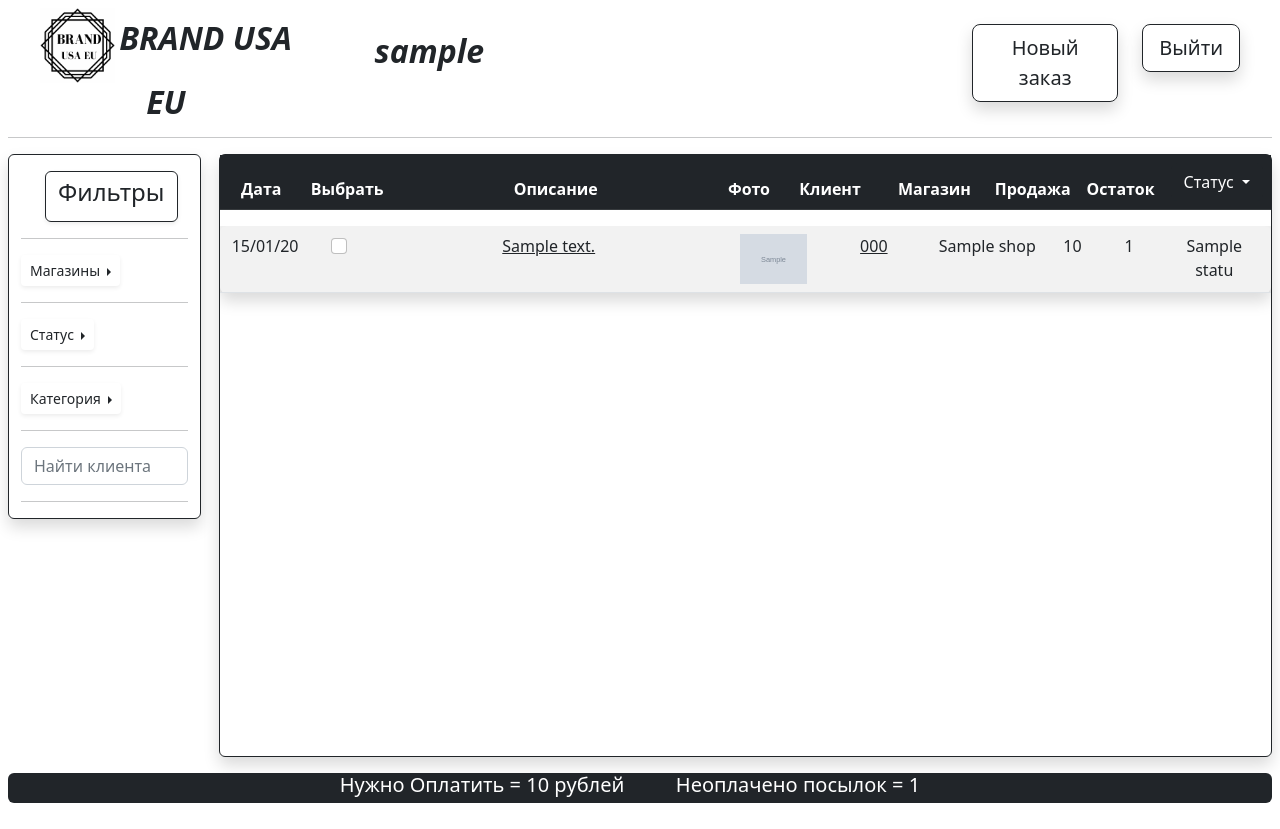
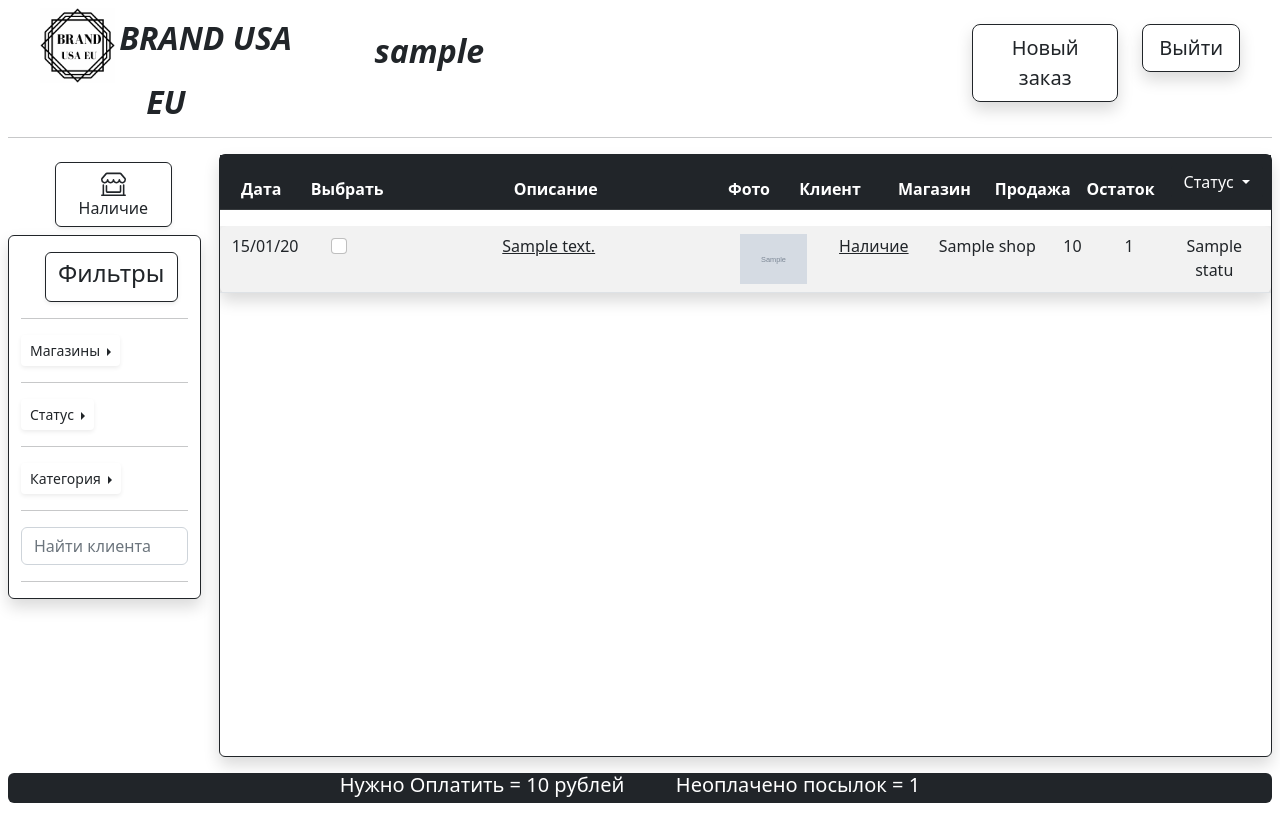
Before and after one commit to DanilZubarev/GBayer, a Django app: a page that uses GBayer/dashbord/templates/dashbord/am_dashbord.html in a window 1280 px wide. Run offline with Django 4.2, Linux system fonts and the light colour scheme; a user stored in the database is signed in; tables that the repository leaves empty hold one stand-in row (values such as "Sample post"); grey boxes marked "Sample" are stand-in pictures; lists and menus that the app fills with data are empty.

Commit message:
Вкладка наличее у менеджера

```diff
--- a/GBayer/base/templates/base/have.html
+++ b/GBayer/base/templates/base/have.html
@@ -5,7 +5,9 @@
     <div class="row">
         <div class="col-2"><h5>Уже в России</h5></div>
         <div class="col-6 offset-4">
+            {% if user.username in ceo %}
             <h5 class="p-1">Всего выкупленно на наличае {{total}} товаров на общую сумму {{sum_purchase_price}}р.</h5>
+            {% endif %}
         </div>
         <div class="row d-flex flex-row mx-5">
             {% for h in have %}
--- a/GBayer/dashbord/templates/dashbord/am_dashbord.html
+++ b/GBayer/dashbord/templates/dashbord/am_dashbord.html
@@ -5,6 +5,16 @@
     <div class="row">
         <div class="col-md-2">
             <div class="row">
+                <div class="col-md-8 my-2 mx-auto">
+                    <a href="{% url 'have' %}">
+                        <button class="btn btn-outline-dark shadow-sm">
+                            <svg xmlns="http://www.w3.org/2000/svg" width="25" height="25" fill="currentColor" class="bi bi-shop-window" viewBox="0 0 16 16">
+                                <path d="M2.97 1.35A1 1 0 0 1 3.73 1h8.54a1 1 0 0 1 .76.35l2.609 3.044A1.5 1.5 0 0 1 16 5.37v.255a2.375 2.375 0 0 1-4.25 1.458A2.371 2.371 0 0 1 9.875 8 2.37 2.37 0 0 1 8 7.083 2.37 2.37 0 0 1 6.125 8a2.37 2.37 0 0 1-1.875-.917A2.375 2.375 0 0 1 0 5.625V5.37a1.5 1.5 0 0 1 .361-.976l2.61-3.045zm1.78 4.275a1.375 1.375 0 0 0 2.75 0 .5.5 0 0 1 1 0 1.375 1.375 0 0 0 2.75 0 .5.5 0 0 1 1 0 1.375 1.375 0 1 0 2.75 0V5.37a.5.5 0 0 0-.12-.325L12.27 2H3.73L1.12 5.045A.5.5 0 0 0 1 5.37v.255a1.375 1.375 0 0 0 2.75 0 .5.5 0 0 1 1 0zM1.5 8.5A.5.5 0 0 1 2 9v6h12V9a.5.5 0 0 1 1 0v6h.5a.5.5 0 0 1 0 1H.5a.5.5 0 0 1 0-1H1V9a.5.5 0 0 1 .5-.5zm2 .5a.5.5 0 0 1 .5.5V13h8V9.5a.5.5 0 0 1 1 0V13a1 1 0 0 1-1 1H4a1 1 0 0 1-1-1V9.5a.5.5 0 0 1 .5-.5z"/>
+                            </svg>
+                            Наличие
+                        </button>
+                    </a>
+                </div>
                 <div class="col-md-11 pt-3 border border-dark rounded-2 shadow">
                     <button type="button" class="btn btn-outline-dark shadow-sm mx-4" data-bs-toggle="modal" data-bs-target="#exampleModal">
                     <h4>Фильтры</h4>
@@ -79,15 +89,6 @@
                             {% endfor %}
                         </datalist>
                     </div><hr>
-                    <!--<div>
-                        <button type="submit" class="btn btn-white shadow-sm btn-sm" form="filter_date">
-                            По дате
-                        </button>
-                        <form name="date" id="filter_date">
-                            <p>ОТ -  <input class="border rounded-2" type="date" name="from"></p>
-                            <p>ДО -  <input class="border rounded-2" type="date" name="to"></p>
-                        </form>
-                    </div><hr>-->
                 </div>
             </div>
         </div>
@@ -136,7 +137,11 @@
                             {% if i.image %}
                             <td width="5%"><img src="{{i.image.url}}" height="50"></td>
                             {% endif %}
+                            {% if i.have == True %}
+                            <td width="10%"><a href="{% url 'have' %}" class="link-dark">Наличие</a></td>
+                            {% else %}
                             <td width="10%"><a href = "{{i.client.get_absolute_url}}" class="link-dark">{{i.client}}</a></td>
+                            {% endif %}
                             <td width="10%">{{i.shop}}</td>
                             <td width="5%">{{i.selling_price}}</td>
                             <td width="5%">{{i.residue}}</td>
```
Also changed, not shown: GBayer/base/views.py (+7 -11 lines).
